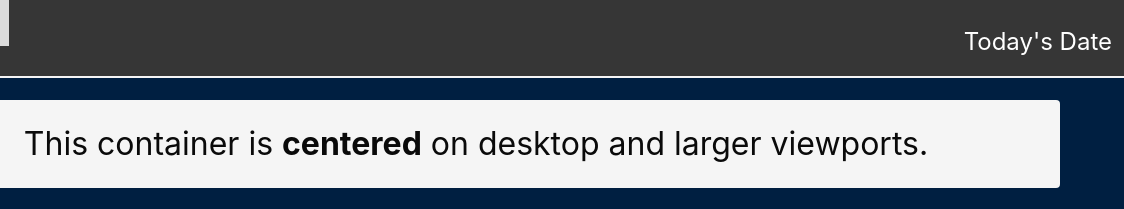
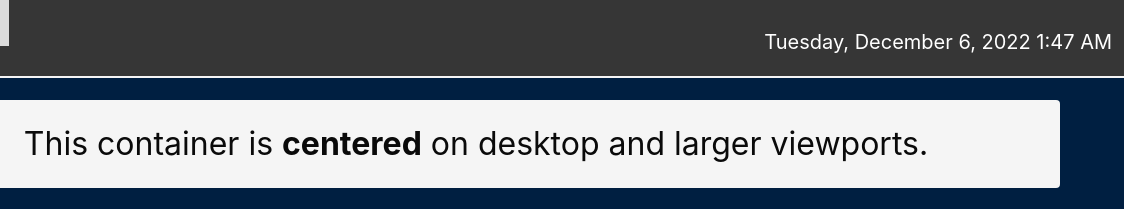
Before and after one commit to JasielA22/LiveScores, a plain HTML site: page game page/game.html in a window 1280 px wide. Shown: the top 209 px of the page, 156-1280 px from the left. Drawn offline with nearby package versions, Linux system fonts and the light colour scheme; no server answers.

Commit message:
updated HTML

```diff
--- a/game page/game.html
+++ b/game page/game.html
@@ -42,10 +42,13 @@
       <div class="navbar-end">
         <div class="navbar-item">
           <div class="buttons">
-            <p class="today has-background-dark has-text-white is-size-4">
+            <!-- <p class="today has-background-dark has-text-white is-size-4">
               Today's Date
-            </p>
-            <!-- <p id="currentDay" class="today"></p> -->
+            </p> -->
+            <p
+              class="today has-background-dark has-text-white is-size-5"
+              id="currentDay"
+            ></p>
           </div>
         </div>
       </div>
@@ -84,13 +87,6 @@
             </article>
           </div>
         </div>
-        <!-- <div class="tile is-parent">
-          <article class="tile is-child notification is-danger">
-            <p class="title">Wide tile</p>
-            <p class="subtitle">Aligned with the right tile</p>
-            <div class="content"></div>
-          </article>
-        </div> -->
       </div>
       <div class="tile is-parent">
         <article class="tile is-child notification has-background-light">
@@ -113,7 +109,11 @@
         </p>
       </div>
     </footer>
-
+    <script
+      src="https://cdn.jsdelivr.net/npm/dayjs@1.11.3/dayjs.min.js"
+      integrity="sha256-iu/zLUB+QgISXBLCW/mcDi/rnf4m4uEDO0wauy76x7U="
+      crossorigin="anonymous"
+    ></script>
     <script src="./game.js"></script>
   </body>
 </html>
--- a/game page/game.js
+++ b/game page/game.js
@@ -1,7 +1,13 @@
+var now = dayjs().format("dddd, MMMM D, YYYY h:mm A")
+  $("#currentDay").text(now)
+console.log(now)
+
+
+
 const options = {
 	method: 'GET',
 	headers: {
-		'X-RapidAPI-Key': 'SIGN-UP-FOR-KEY',
+		'X-RapidAPI-Key': 'ec19531030msh549c1ba3d1e32c2p1c9159jsnab8641a11590',
 		'X-RapidAPI-Host': 'livescore6.p.rapidapi.com'
 	}
 };
```
